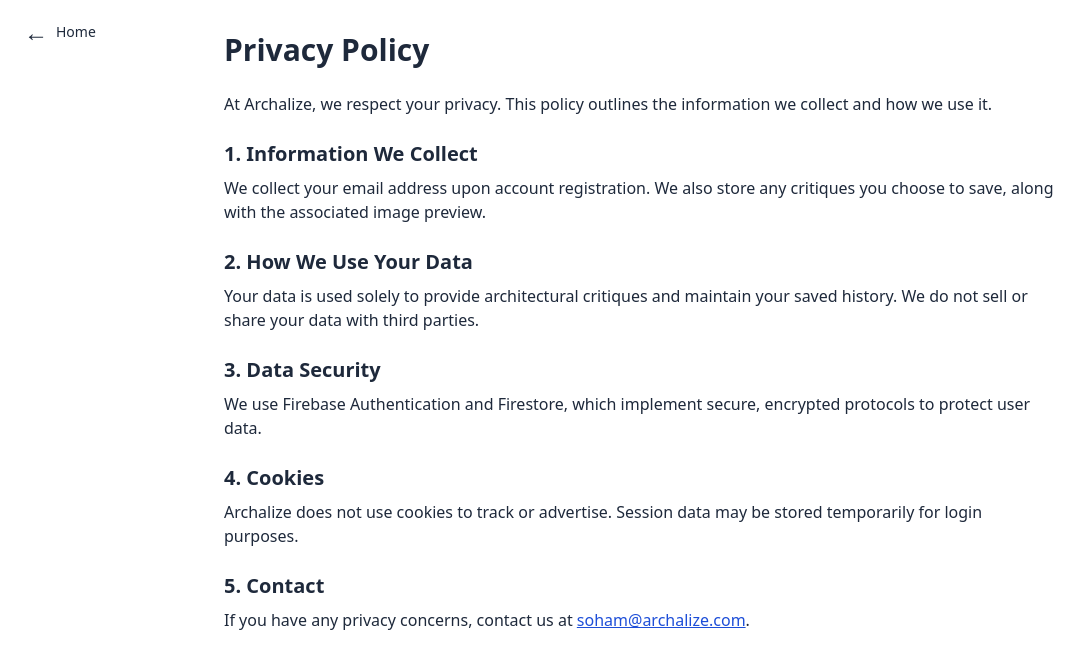
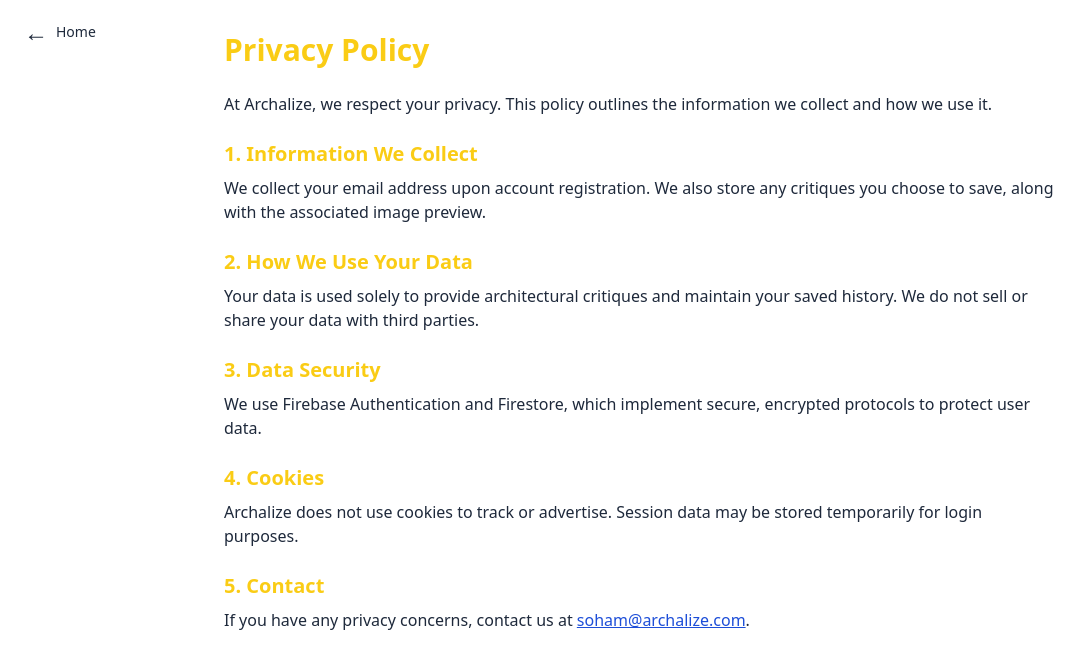
Before and after one commit to SomReal/ArchalizeFR, a React (Create React App) app: page /privacy in a window 1280 px wide. Shown: the top 668 px of the page, without its empty margins (0-1087 px from the left). Built offline with nearby package versions, Linux system fonts and the light colour scheme; no server answers.

Commit message:
Update Privacy.js colors

```diff
--- a/src/Privacy.js
+++ b/src/Privacy.js
@@ -4,32 +4,32 @@
 export default function Privacy() {
   return (
     <div className="p-8 max-w-4xl mx-auto font-sans text-[#1E293B] bg-white min-h-screen">
-      <h1 className="text-3xl font-bold mb-6">Privacy Policy</h1>
+      <h1 className="text-3xl font-bold mb-6 text-yellow-400">Privacy Policy</h1>
       <p className="mb-4">
         At Archalize, we respect your privacy. This policy outlines the information we collect and how we use it.
       </p>
 
-      <h2 className="text-xl font-semibold mt-6 mb-2">1. Information We Collect</h2>
+      <h2 className="text-xl font-semibold mt-6 mb-2 text-yellow-400">1. Information We Collect</h2>
       <p className="mb-4">
         We collect your email address upon account registration. We also store any critiques you choose to save, along with the associated image preview.
       </p>
 
-      <h2 className="text-xl font-semibold mt-6 mb-2">2. How We Use Your Data</h2>
+      <h2 className="text-xl font-semibold mt-6 mb-2 text-yellow-400">2. How We Use Your Data</h2>
       <p className="mb-4">
         Your data is used solely to provide architectural critiques and maintain your saved history. We do not sell or share your data with third parties.
       </p>
 
-      <h2 className="text-xl font-semibold mt-6 mb-2">3. Data Security</h2>
+      <h2 className="text-xl font-semibold mt-6 mb-2 text-yellow-400">3. Data Security</h2>
       <p className="mb-4">
         We use Firebase Authentication and Firestore, which implement secure, encrypted protocols to protect user data.
       </p>
 
-      <h2 className="text-xl font-semibold mt-6 mb-2">4. Cookies</h2>
+      <h2 className="text-xl font-semibold mt-6 mb-2 text-yellow-400">4. Cookies</h2>
       <p className="mb-4">
         Archalize does not use cookies to track or advertise. Session data may be stored temporarily for login purposes.
       </p>
 
-      <h2 className="text-xl font-semibold mt-6 mb-2">5. Contact</h2>
+      <h2 className="text-xl font-semibold mt-6 mb-2 text-yellow-400">5. Contact</h2>
       <p className="mb-4">
         If you have any privacy concerns, contact us at <a className="text-blue-700 underline" href="mailto:soham@archalize.com">soham@archalize.com</a>.
       </p>
```
